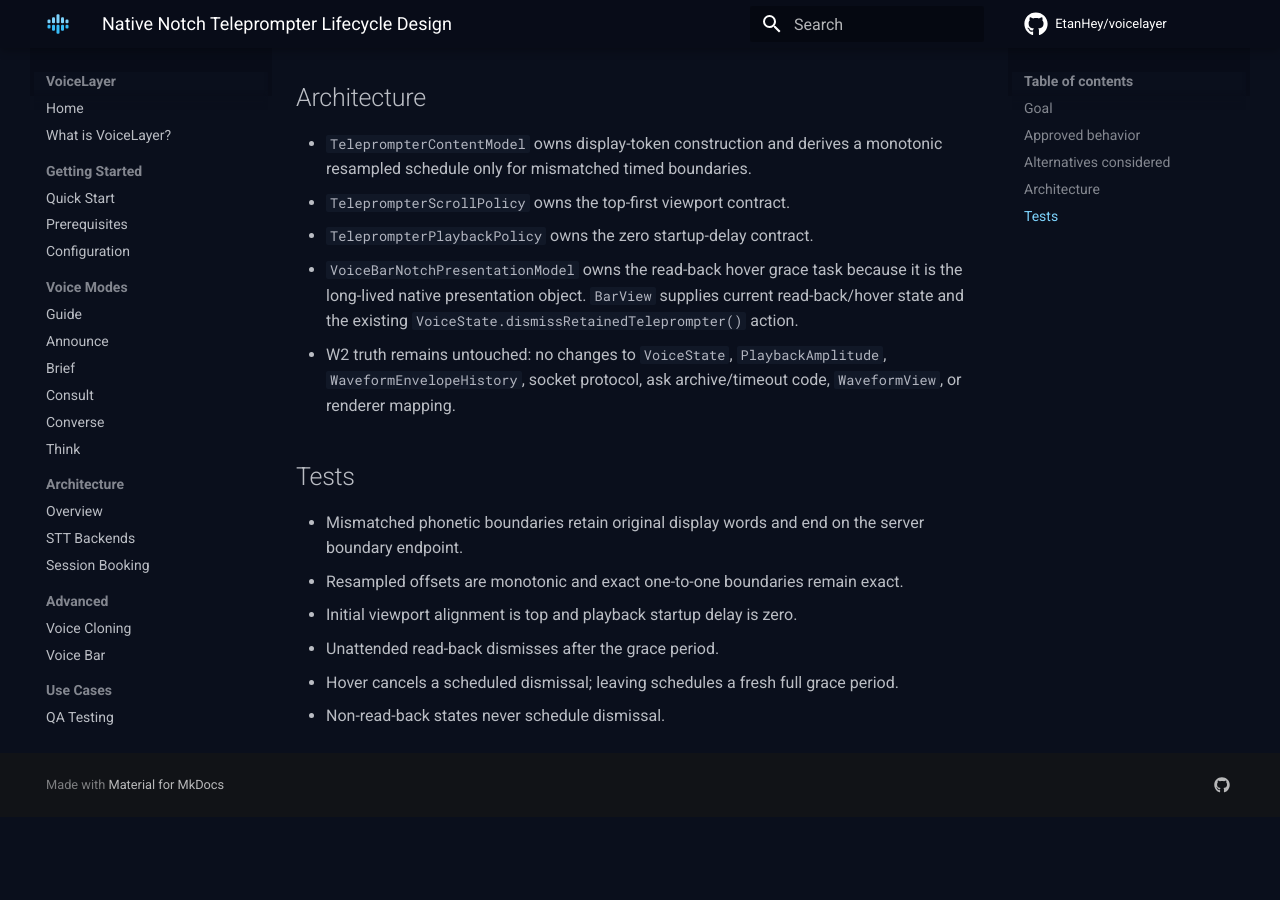
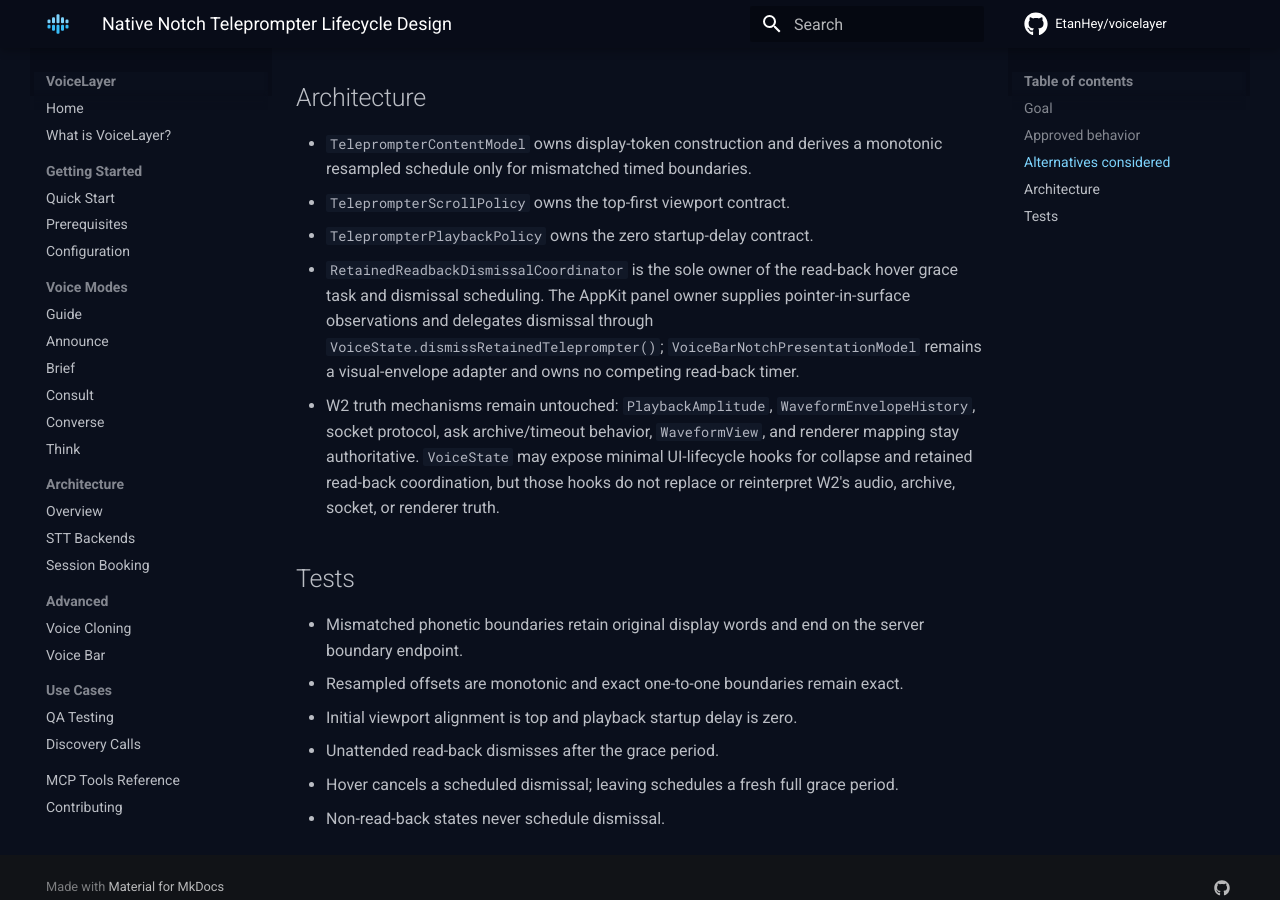
Before and after one commit to EtanHey/voicelayer, an MkDocs documentation site: the page built from docs/plans/2026-07-18-notch-teleprompter-lifecycle-design.md, in a window 1280 px wide and 900 px high, scrolled down 992 px. Built offline with MkDocs 1.6.1 and Material for MkDocs 9.7.7, drawn with Linux system fonts in a browser that asks for light colours; comment, search, counter and statistics services are not loaded; before the commit the page ends 1809 px from its top, so only the background shows below that.

Commit message:
docs(voicebar): record notch round two gates

```diff
--- a/docs/plans/2026-07-18-notch-teleprompter-lifecycle-design.md
+++ b/docs/plans/2026-07-18-notch-teleprompter-lifecycle-design.md
@@ -24,8 +24,8 @@
 - `TeleprompterContentModel` owns display-token construction and derives a monotonic resampled schedule only for mismatched timed boundaries.
 - `TeleprompterScrollPolicy` owns the top-first viewport contract.
 - `TeleprompterPlaybackPolicy` owns the zero startup-delay contract.
-- `VoiceBarNotchPresentationModel` owns the read-back hover grace task because it is the long-lived native presentation object. `BarView` supplies current read-back/hover state and the existing `VoiceState.dismissRetainedTeleprompter()` action.
-- W2 truth remains untouched: no changes to `VoiceState`, `PlaybackAmplitude`, `WaveformEnvelopeHistory`, socket protocol, ask archive/timeout code, `WaveformView`, or renderer mapping.
+- `RetainedReadbackDismissalCoordinator` is the sole owner of the read-back hover grace task and dismissal scheduling. The AppKit panel owner supplies pointer-in-surface observations and delegates dismissal through `VoiceState.dismissRetainedTeleprompter()`; `VoiceBarNotchPresentationModel` remains a visual-envelope adapter and owns no competing read-back timer.
+- W2 truth mechanisms remain untouched: `PlaybackAmplitude`, `WaveformEnvelopeHistory`, socket protocol, ask archive/timeout behavior, `WaveformView`, and renderer mapping stay authoritative. `VoiceState` may expose minimal UI-lifecycle hooks for collapse and retained read-back coordination, but those hooks do not replace or reinterpret W2's audio, archive, socket, or renderer truth.
 
 ## Tests
 
```
Also changed, not shown: docs/plans/2026-07-18-notch-v10-material-seam-design.md (+1 -1 lines), docs/plans/2026-07-18-notch-v10-material-seam.md (+1 -1 lines), openspec/changes/notch-app/tasks.md (+9 -4 lines).
